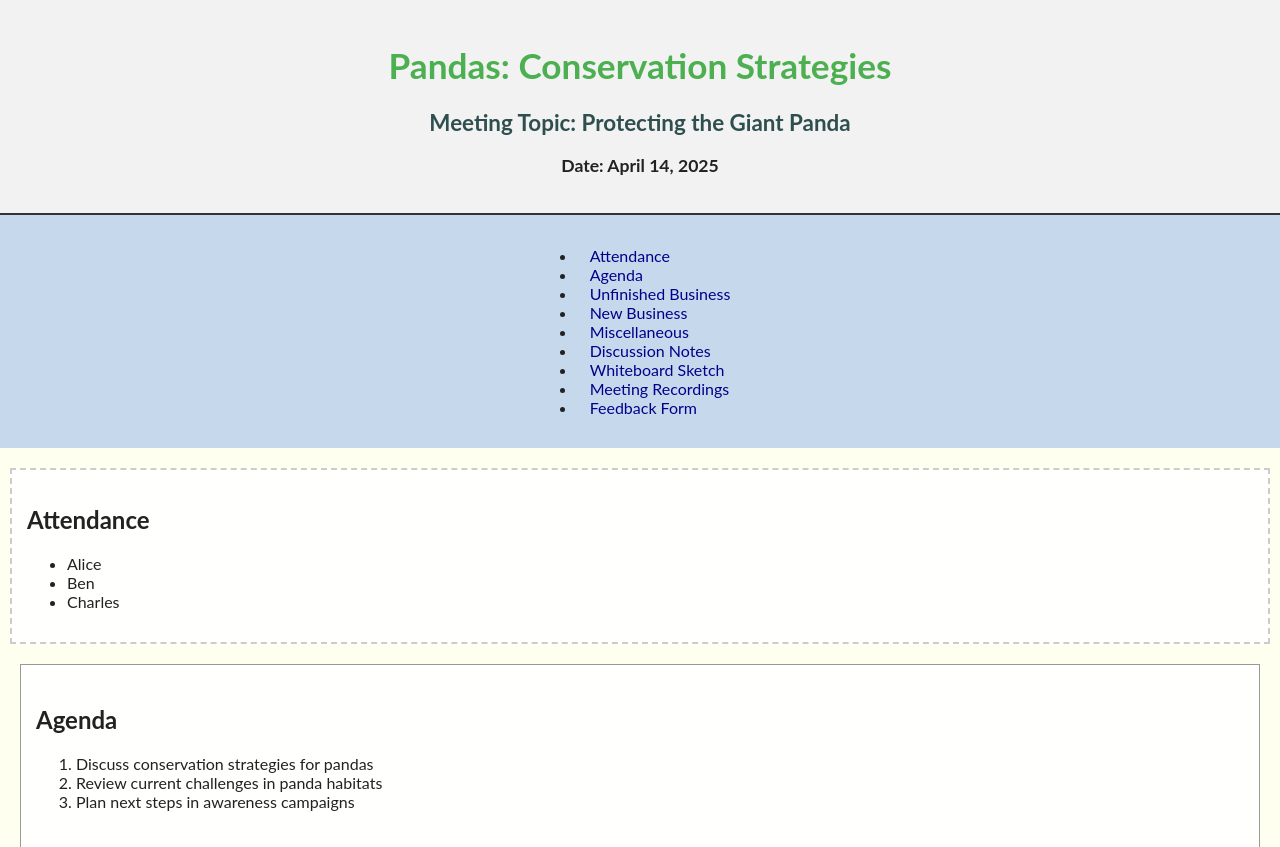
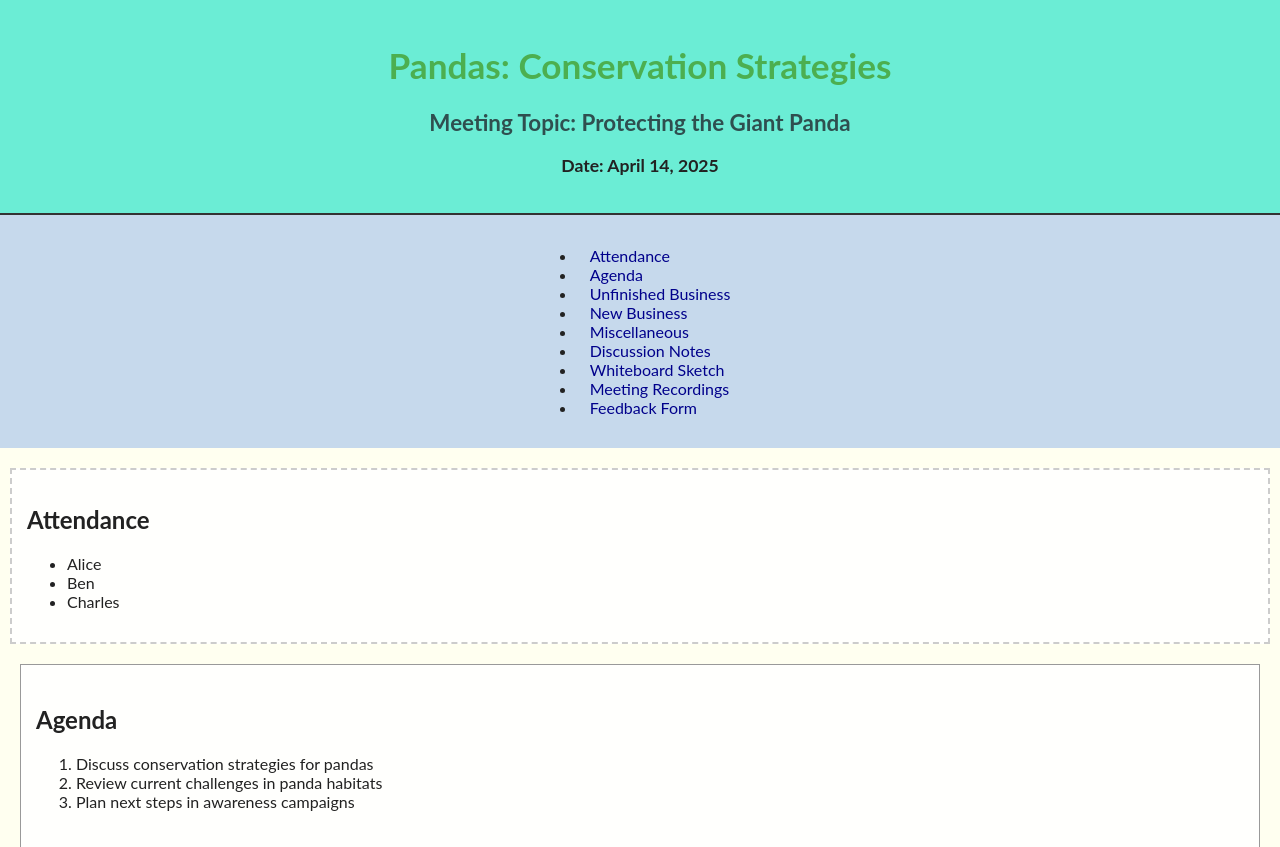
Before and after one commit to suhanii2310/sp25-cse110-lab3, a plain HTML site: page index.html in a window 1280 px wide. Shown: the top 847 px of the page. Drawn offline with Linux system fonts and the light colour scheme.

Commit message:
style header with colors, fonts, and spacing

```diff
--- a/style.css
+++ b/style.css
@@ -17,7 +17,7 @@
 
   /* ========== HEADER ========== */
   header {
-    background-color: #f2f2f2; /* Hex */
+    background-color: #6bedd5; /* Hex */
     border-bottom: 2px solid #333;
     padding: 20px;
     text-align: center;
```
